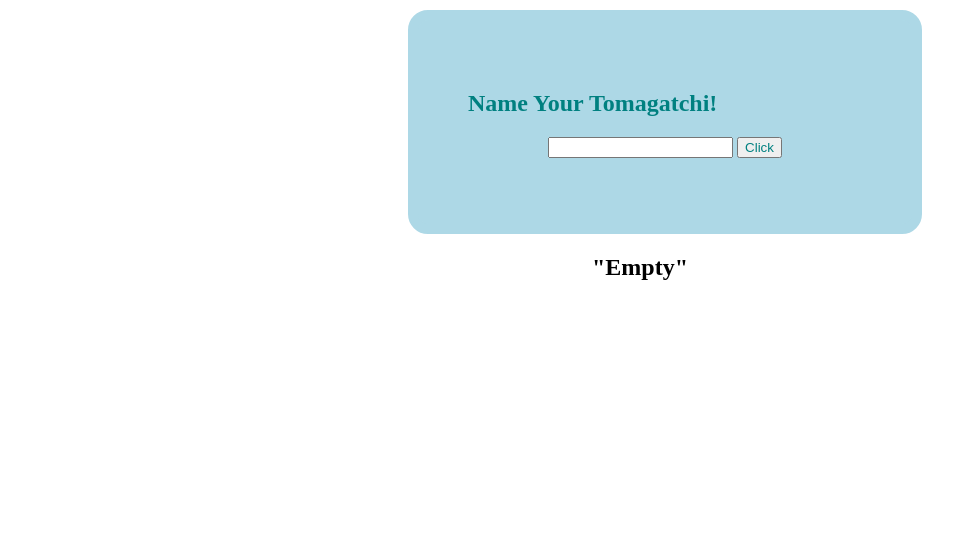
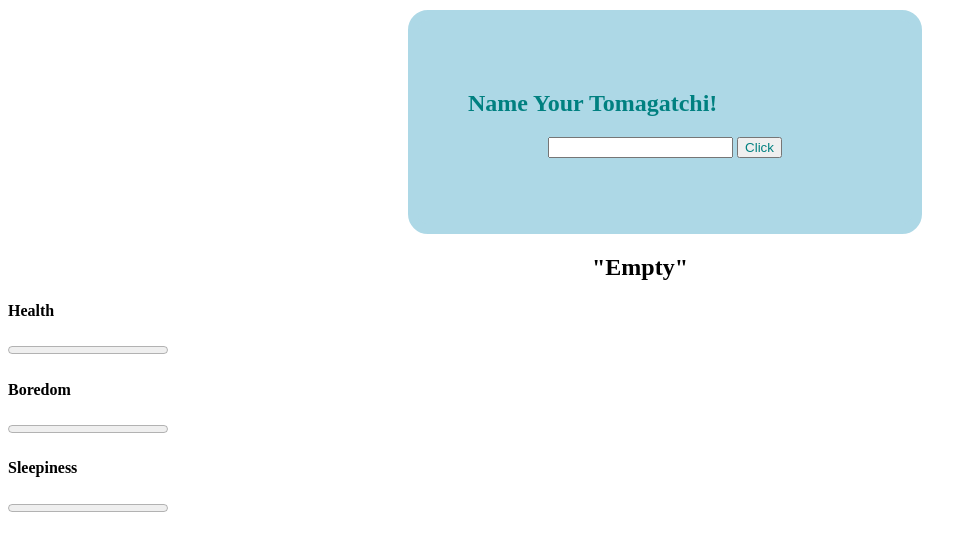
Before and after one commit to justnyc187/Project0, a plain HTML site: page index.html in a window 1280 px wide. Shown: the whole page, without its empty margins (0-977 px from the left). Drawn offline with nearby package versions, Linux system fonts and the light colour scheme.

Commit message:
Added progress bars

```diff
--- a/index.html
+++ b/index.html
@@ -19,9 +19,21 @@
     </section>
 
     <div class="userName">
-    <h2>"Empty"</h2>
+      <h2>"Empty"</h2>
     </div>
 
+      <div>
+        <h4>Health</h4>
+        <progress id="healthBar" value="0" max="0"></progress>
+      </div>
+      <div>
+        <h4>Boredom</h4>
+        <progress id="boredomBar" value="0" max="0"></progress>
+      </div>
+      <div>
+        <h4>Sleepiness</h4>
+        <progress id="sleepinessBar" value="0" max="0"></progress>
+      </div>
 
 
 
```
